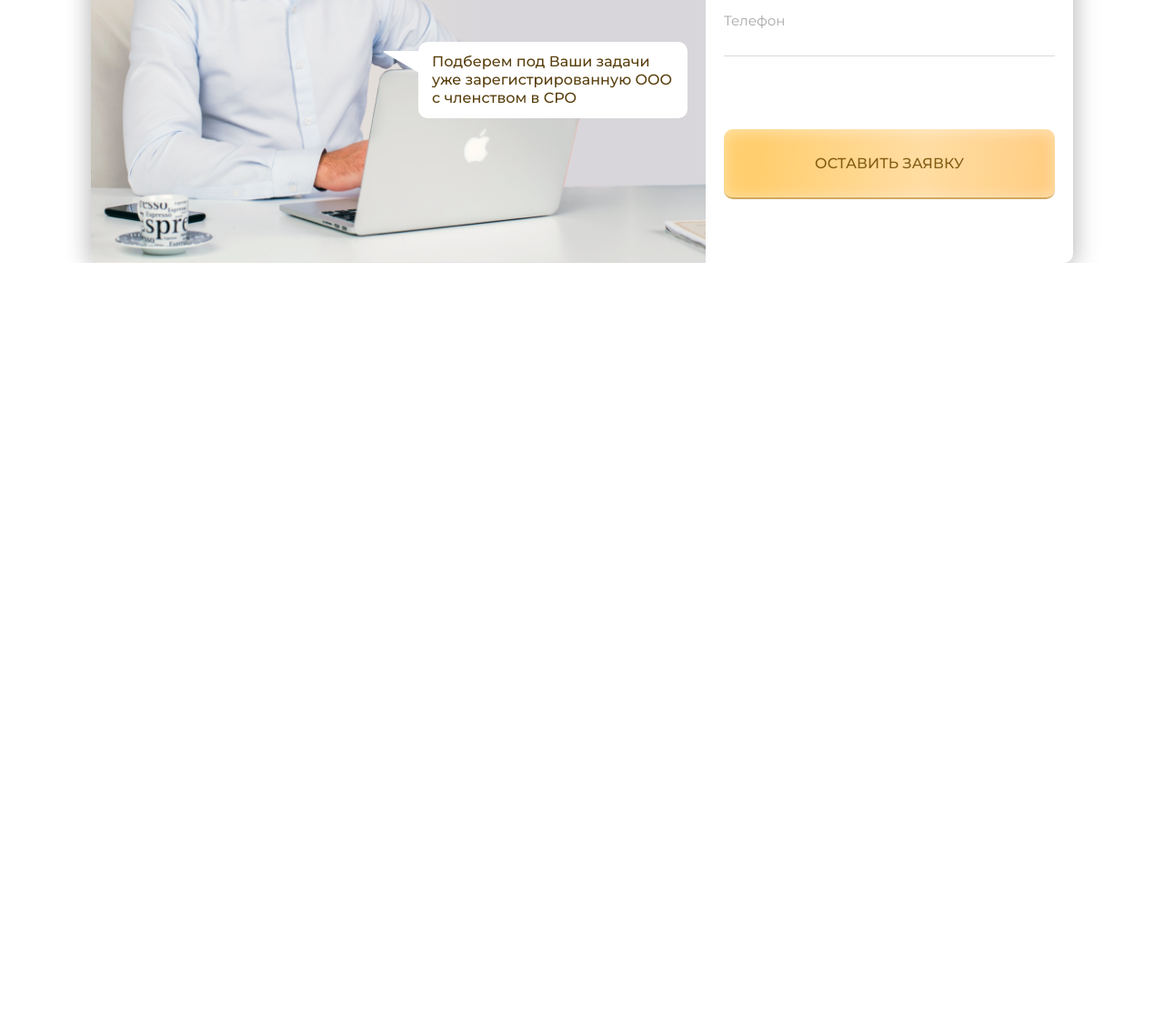
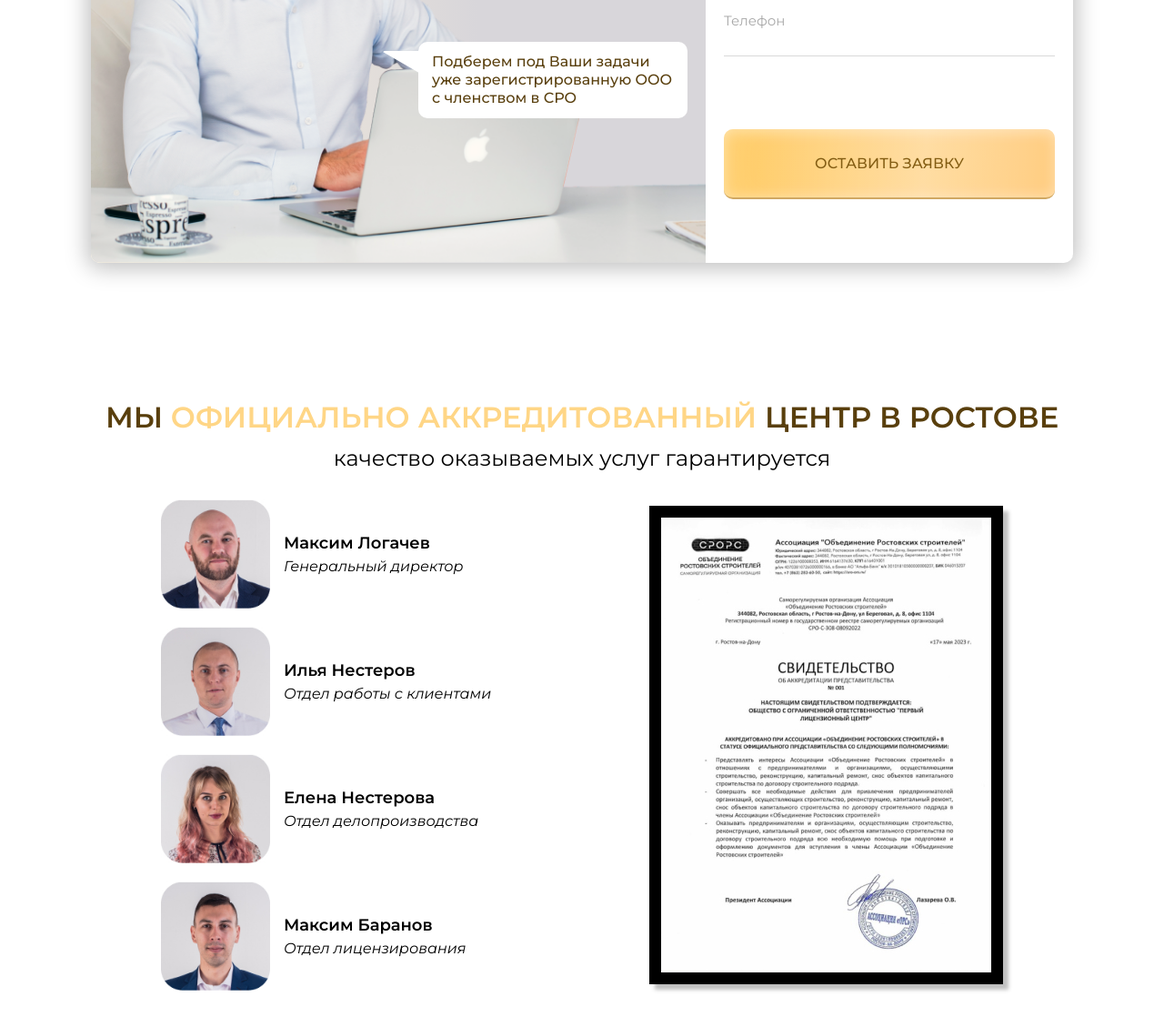
Before and after one commit to maximatory/myLandingPageDesign-gulp, a website: page src/index.html in a window 1280 px wide. Shown: the part 3975-5104 px from the top of the page at 91% size. Before the commit the page ends 4264 px from the top, so only its background shows below. Drawn offline with nearby package versions, Linux system fonts and the light colour scheme; files that its build step writes are made by us from their sources.

Commit message:
добавил секцию team

```diff
--- /dev/null
+++ b/src/assets/scss/_team.scss
@@ -0,0 +1,74 @@
+.section__team {
+  padding-top: 150px;
+  padding-bottom: 150px;
+  @media (max-width: $breakpoint768){
+    padding-top: 75px;
+  }
+}
+
+.team {
+  &__title{
+    text-align: center;
+    margin-bottom: 10px;
+    & span {
+      color: $yelow;
+    }
+  }
+  &__subtitle{
+    text-align: center;
+    margin-bottom: 30px;
+  }
+
+  &__content {
+    display: flex;
+    justify-content: space-around;
+    align-items: center;
+    gap: 20px;
+    @media (max-width: $breakpoint768){
+      flex-direction: column-reverse;
+      gap: 40px;
+    }
+  }
+
+  &__item_left{
+    display: flex;
+    flex-direction: column;
+    justify-content: start;
+    gap: 20px;
+  }
+
+  &__image {
+    max-width: 700px;
+    width: 100%;
+    height: auto;
+    border: solid 13px #000000;
+    box-shadow: 6px 6px 4px rgba(0, 0, 0, 0.25), inset 18px 19px 4px rgba(0, 0, 0, 0.5);
+  }
+}
+
+.employye{
+  display: flex;
+  align-items: center;
+  justify-content: start;
+  gap: 15px;
+  flex: 0 1 35%;
+
+  &__info{
+    display: flex;
+    flex-direction: column;
+    gap: 5px;
+  }
+
+  &__name{
+    font-size: 18px;
+    font-weight: 600;
+  }
+  &__jobtitle{
+    font-style: italic;
+  }
+
+  & img {
+    width: 120px;
+    height: 120px;
+  }
+}
--- a/src/assets/scss/style.scss
+++ b/src/assets/scss/style.scss
@@ -8,3 +8,4 @@
 @import './documents';
 @import './prices';
 @import './firms';
+@import './team';
--- a/src/index.html
+++ b/src/index.html
@@ -9,3 +9,4 @@ title: Главная
 {{>documents}}
 {{>prices}}
 {{>firms}}
+{{>team}}
--- /dev/null
+++ b/src/tpl/partials/team.html
@@ -0,0 +1,47 @@
+<section class="section__team">
+  <div class="container">
+    <div class="team">
+      <h2 class="section__title team__title">Мы <span>официально аккредитованный</span> центр в ростове</h2>
+      <p class="section__subtitle team__subtitle">качество оказываемых услуг гарантируется</p>
+      <div class="team__content">
+
+        <div class="team__item team__item_left">
+            <div class="employye">
+              <img src="../../assets/img/team1.jpg" alt="employye">
+              <div class="employye__info">
+                <span class="employye__name">Максим Логачев</span>
+                <span class="employye__jobtitle">Генеральный директор</span>
+              </div>
+            </div>
+
+            <div class="employye">
+              <img src="../../assets/img/team2.jpg" alt="employye">
+              <div class="employye__info">
+                <span class="employye__name">Илья Нестеров</span>
+                <span class="employye__jobtitle">Отдел работы с клиентами</span>
+              </div>
+            </div>
+
+            <div class="employye">
+              <img src="../../assets/img/team3.jpg" alt="employye">
+              <div class="employye__info">
+                <span class="employye__name">Елена Нестерова</span>
+                <span class="employye__jobtitle">Отдел делопроизводства</span>
+              </div>
+            </div>
+
+            <div class="employye">
+              <img src="../../assets/img/team4.jpg" alt="employye">
+              <div class="employye__info">
+                <span class="employye__name">Максим Баранов</span>
+                <span class="employye__jobtitle">Отдел лицензирования</span>
+              </div>
+            </div>
+        </div>
+        <div class="team__item team__item_right">
+          <img src="../../assets/img/team__accreditation.jpg" alt="accreditation" class="team__image">
+        </div>
+      </div>
+    </div>
+  </div>
+</section>
```
Also changed, not shown: src/assets/img/team1.jpg (added), src/assets/img/team2.jpg (added), src/assets/img/team3.jpg (added), src/assets/img/team4.jpg (added), src/assets/img/team__accreditation.jpg (added).
